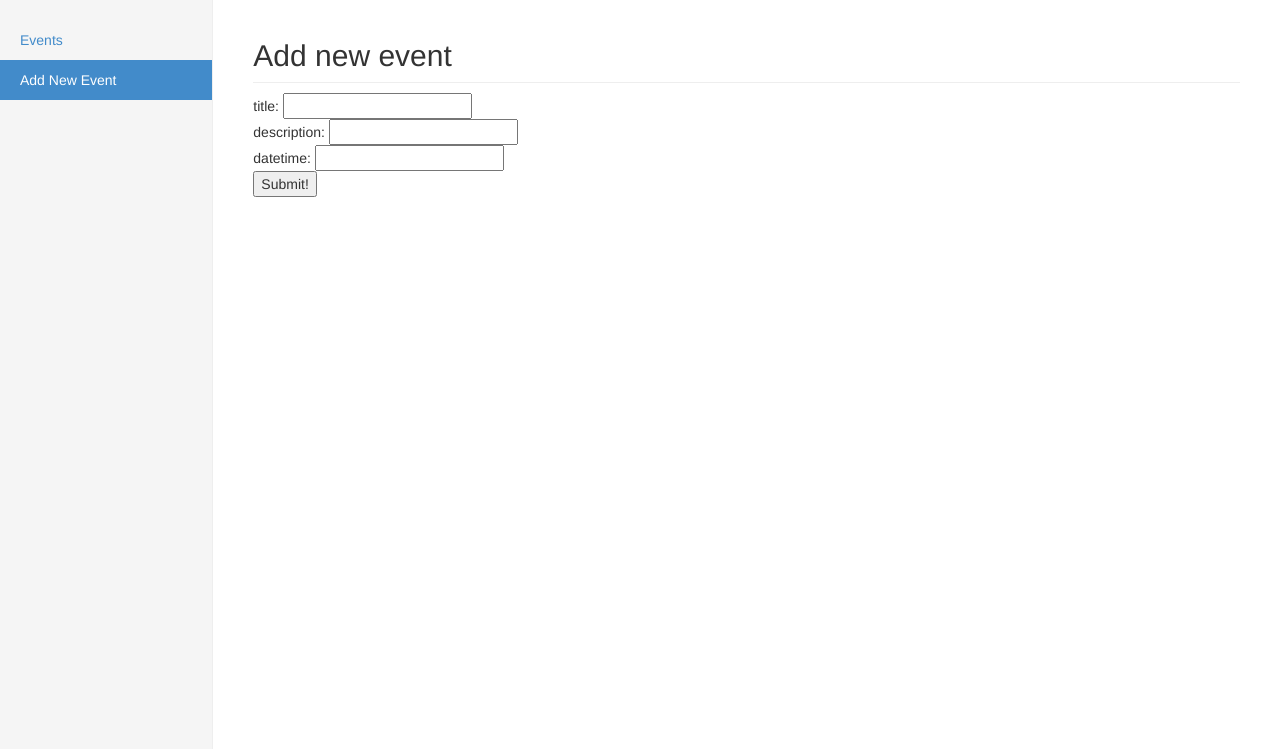
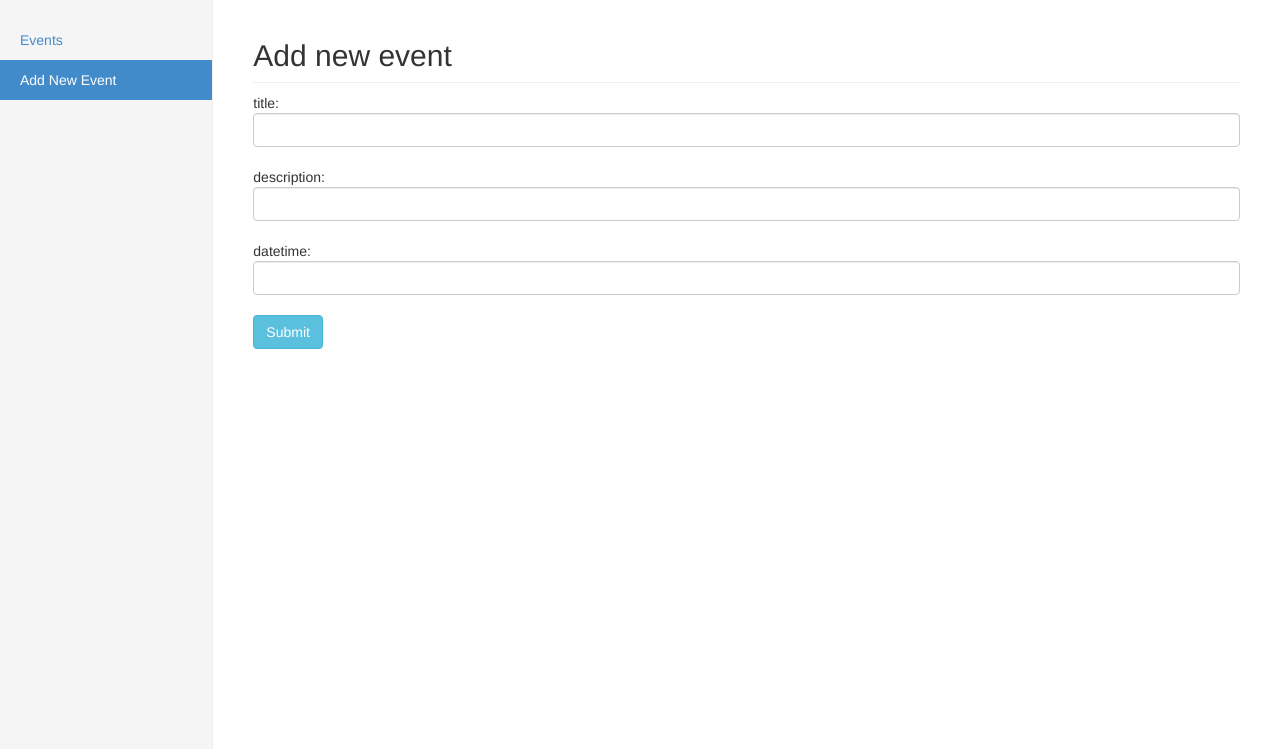
Before and after one commit to quiquep/testci, a CodeIgniter app: page /testci/events/create in a window 1280 px wide. Shown: the part 51-800 px from the top of the page. Run offline with CodeIgniter, Linux system fonts and the light colour scheme.

Commit message:
Added styles to inputs and submit button.

```diff
--- a/application/views/create_event_view.php
+++ b/application/views/create_event_view.php
@@ -44,15 +44,15 @@
           	<h2 class="sub-header"> Add new event</h2>
 			<?php echo form_open('events/save'); ?>
 		       <?php echo "title"; ?>:
-		       <?php echo form_input('title'); ?>
+		       <?php echo form_input('title', '','class="form-control"'); ?>
 		       </br>
 			   <?php echo "description"; ?>:
-		       <?php echo form_input('description'); ?>
+		       <?php echo form_input('description', '','class="form-control"'); ?>
 		       </br>
 		       <?php echo "datetime"; ?>:
-		       <?php echo form_input('datetime'); ?>
+		       <?php echo form_input('datetime', '','class="form-control"'); ?>
 			   </br>
-			<?php echo form_submit('mysubmit','Submit!');  ?>
+			<?php echo form_submit('mysubmit','Submit','class="btn btn-info"');  ?>
 			<?php echo form_close(); ?>
 
 
```
